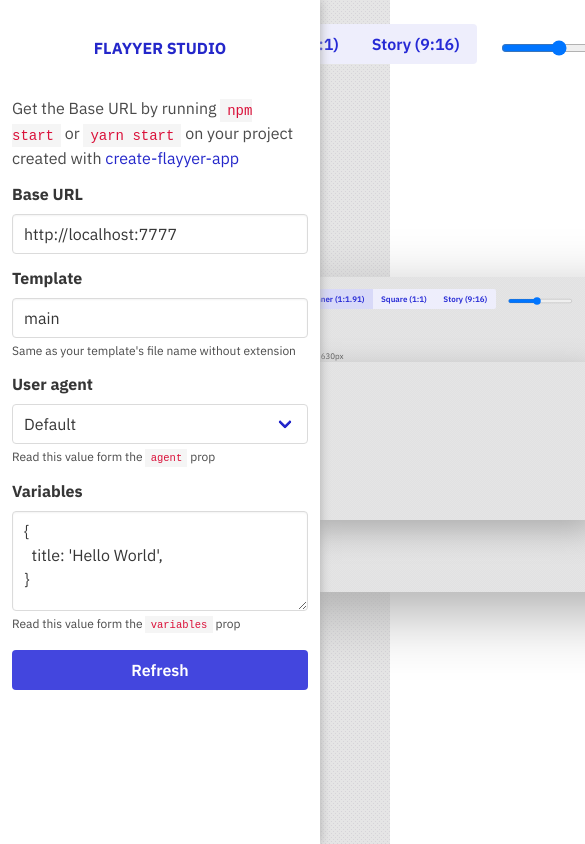
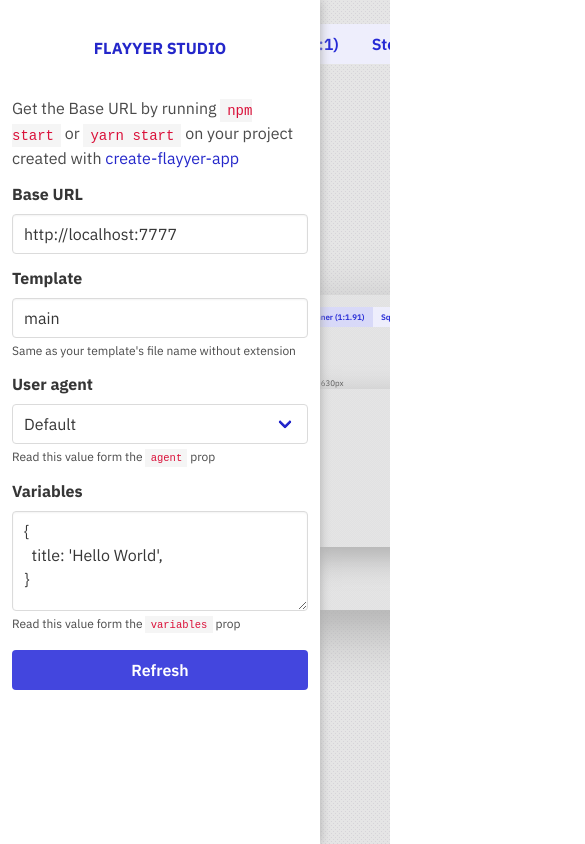
Before and after one commit to useflyyer/studio, a Next.js app: page / in a window 390 px wide. Shown: the top 844 px of the page, 585 px wide, since content can reach past the window. Built offline with nearby package versions, Linux system fonts and the light colour scheme.

Commit message:
feat: Improve responsiveness

```diff
--- a/pages/index.tsx
+++ b/pages/index.tsx
@@ -21,9 +21,10 @@
 const Aside = styled.aside`
   width: 320px;
   box-shadow: 0px 0px 10px #acacac;
-  z-index: 10;
   background-color: white;
   padding: 0.75rem;
+  overflow-y: scroll;
+  z-index: 10;
 
   display: flex;
   flex-direction: column;
@@ -34,7 +35,7 @@
 const Content = styled.div`
   position: relative;
   flex: 1;
-  /* margin-top: calc(0.75rem * 4); */
+  overflow: hidden;
 `;
 
 type IFrameProps = { mode?: string; width: any; height: any; ratio: any };
@@ -88,6 +89,7 @@
   flex-direction: column;
   justify-content: center;
   align-items: center;
+  padding-top: calc(0.75rem * 3);
 `;
 const WorkspaceMenu = styled(Layer)`
   display: flex;
@@ -327,13 +329,13 @@
                 </p>
               </div>
 
-              <button type="submit" className="mt-4 button is-primary is-fullwidth has-text-weight-semibold">
+              <button type="submit" className="my-4 button is-primary is-fullwidth has-text-weight-semibold">
                 Refresh
               </button>
             </form>
           </Aside>
           <Content>
-            <WorkspaceBackground></WorkspaceBackground>
+            <WorkspaceBackground />
 
             <WorkspaceContent>
               <div>
```
